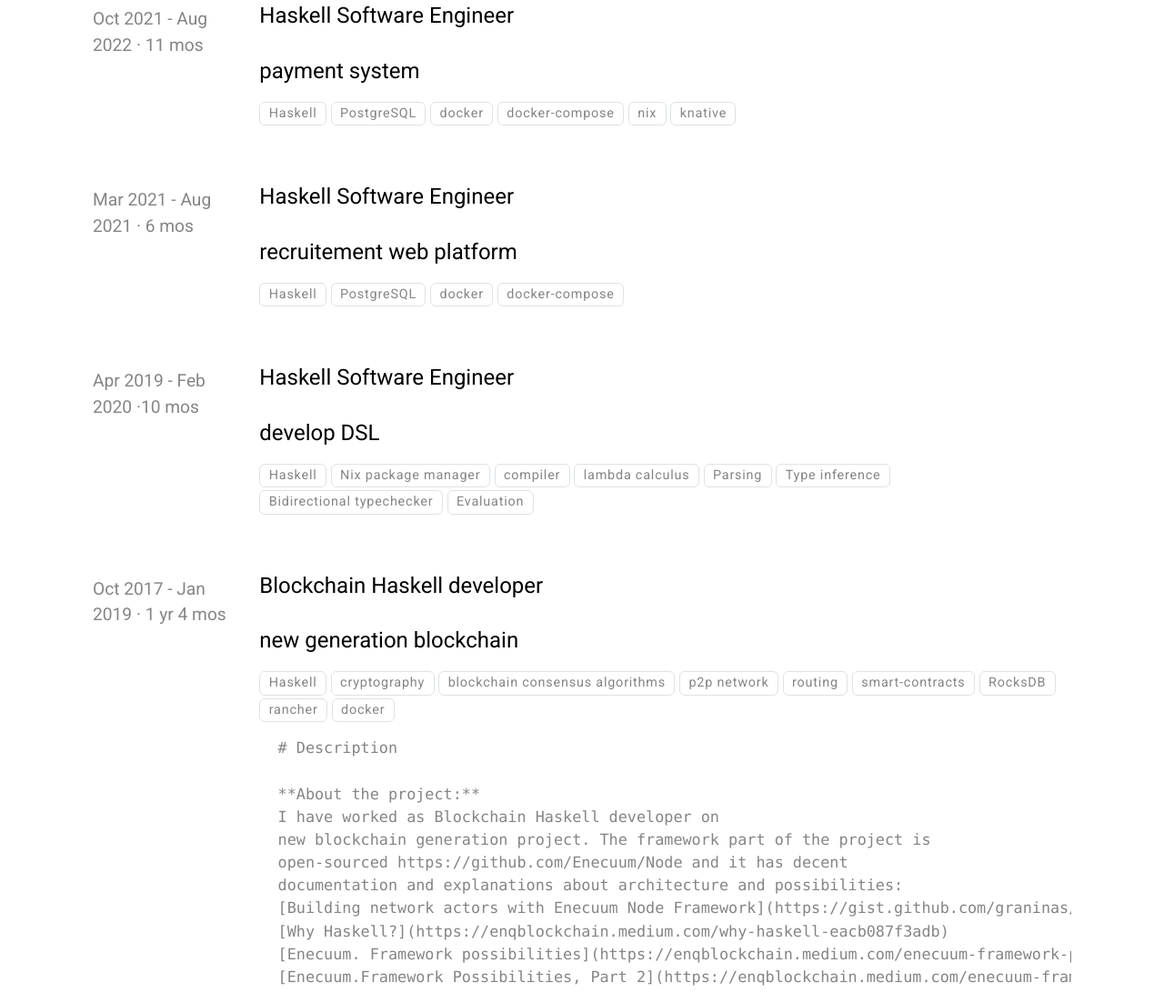
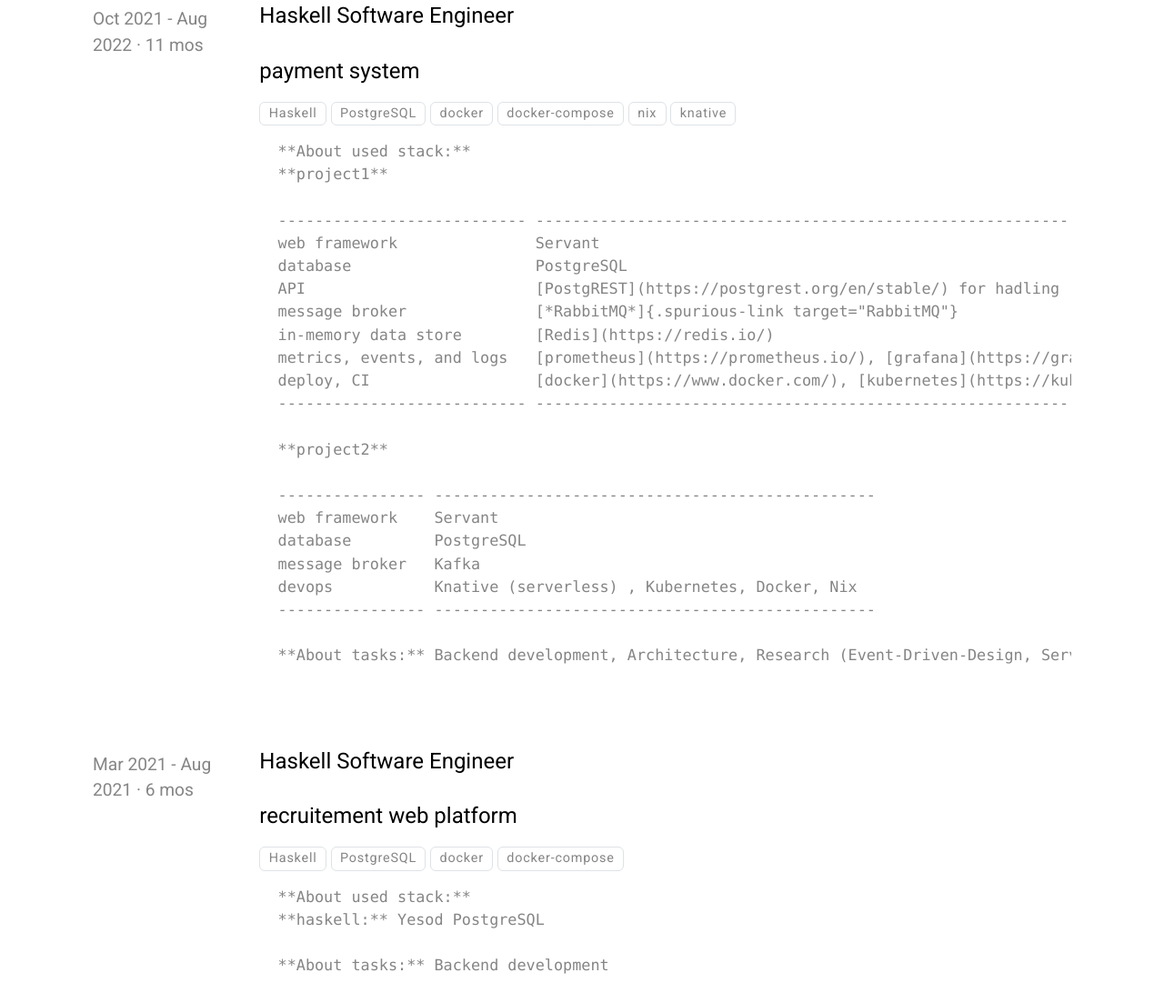
Before and after one commit to ksenia-portu/cv-dummy, a plain HTML site: page index.html in a window 1280 px wide. Shown: the part 1028-2131 px from the top of the page at 91% size. Drawn offline with nearby package versions, Linux system fonts and the light colour scheme.

Commit message:
Deploying to gh-pages from  @ 9b26e8179ad05e62175eb31353023d3349df54db 🚀

```diff
--- a/index.html
+++ b/index.html
@@ -24,7 +24,7 @@
                 </div>
                 <div>
                     <p>
-                        <time datetime="" class="small">Last update: December 13, 2022</time>
+                        <time datetime="" class="small">Last update: December 14, 2022</time>
                     </p>
                     <p>
                         <span class="screen"><a href="ksenia-portu.software-engineer-mathematician-haskell-nix-admirer.pdf"><i class="far fa-file-pdf"></i>Download PDF version</a></span>
@@ -276,7 +276,30 @@
                     <span class="badge text-body border border-1">knative</span>
                 </p>
 
+                <pre><code>  **About used stack:**
+  **project1**
 
+  --------------------------- ---------------------------------------------------------------------------------------------------------------------------------------------------------------------------------------------------
+  web framework               Servant
+  database                    PostgreSQL
+  API                         [PostgREST](https://postgrest.org/en/stable/) for hadling requests (PostgREST turns a PostgreSQL database into a RESTful API)
+  message broker              [*RabbitMQ*]{.spurious-link target=&quot;RabbitMQ&quot;}
+  in-memory data store        [Redis](https://redis.io/)
+  metrics, events, and logs   [prometheus](https://prometheus.io/), [grafana](https://grafana.com/), [co-log](https://hackage.haskell.org/package/co-log)
+  deploy, CI                  [docker](https://www.docker.com/), [kubernetes](https://kubernetes.io/), [aws](https://aws.amazon.com/) , [circleci](https://circleci.com/), [argo cd](https://argo-cd.readthedocs.io/en/stable/)
+  --------------------------- ---------------------------------------------------------------------------------------------------------------------------------------------------------------------------------------------------
+
+  **project2**
+
+  ---------------- ------------------------------------------------
+  web framework    Servant
+  database         PostgreSQL
+  message broker   Kafka
+  devops           Knative (serverless) , Kubernetes, Docker, Nix
+  ---------------- ------------------------------------------------
+
+  **About tasks:** Backend development, Architecture, Research (Event-Driven-Design, Serverless)
+  </code></pre>
 
             </div>
         </div>
@@ -294,7 +317,11 @@
                     <span class="badge text-body border border-1">docker-compose</span>
                 </p>
 
+                <pre><code>  **About used stack:**
+  **haskell:** Yesod PostgreSQL
 
+  **About tasks:** Backend development
+  </code></pre>
 
             </div>
         </div>
@@ -316,7 +343,14 @@
                     <span class="badge text-body border border-1">Evaluation</span>
                 </p>
 
+                <pre><code>  **About used stack:**
+  **haskell:**
+  megaparsec
 
+  **About tasks:**
+  Research and development
+
+  </code></pre>
 
             </div>
         </div>
```
Also changed, not shown: 1 other file.
